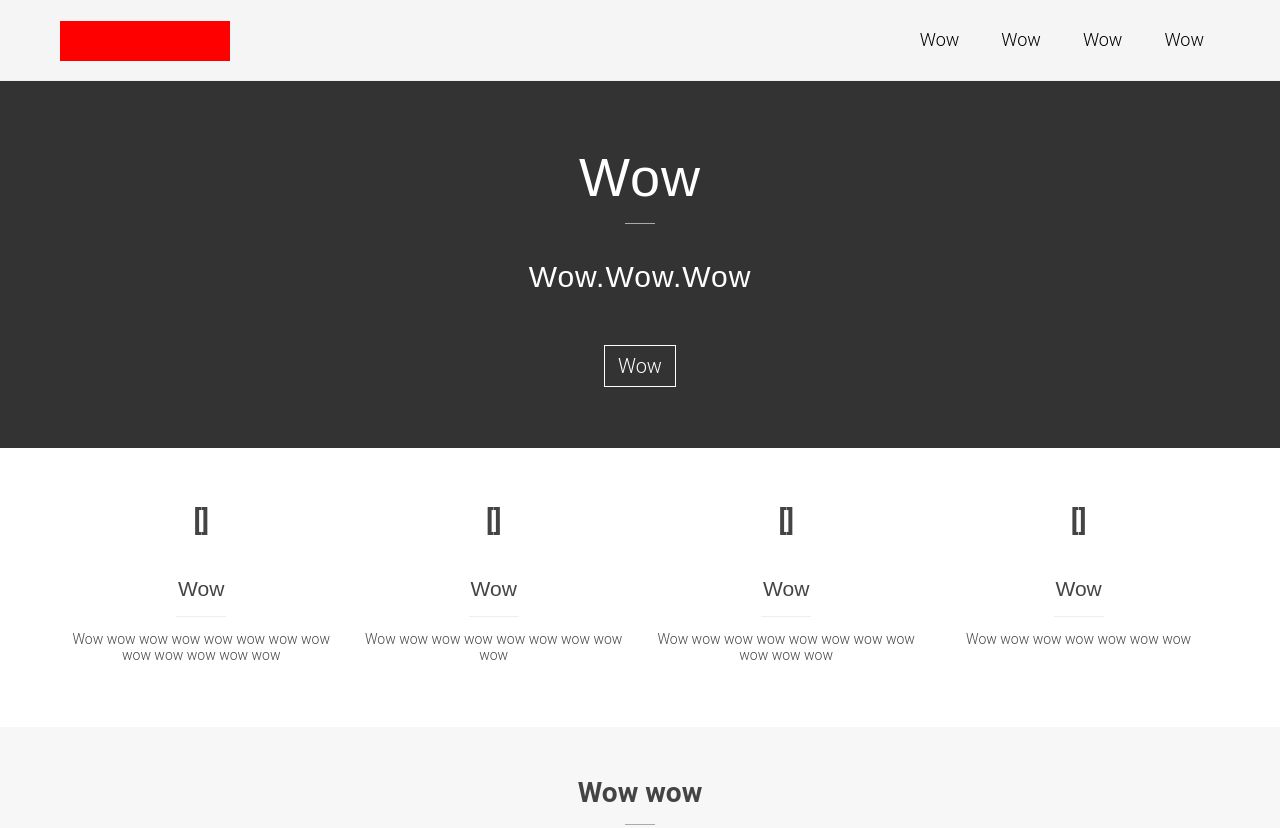
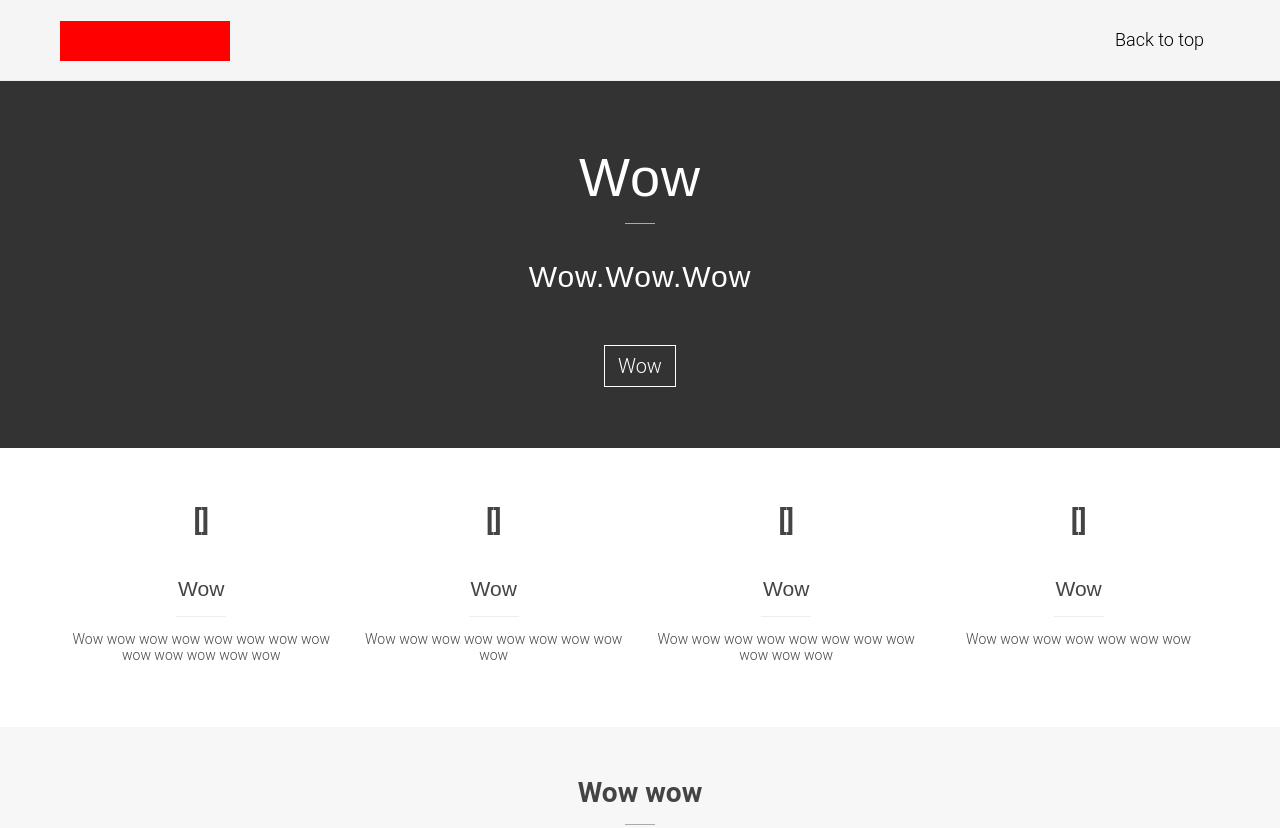
Before and after one commit to Zozzlerino/MultiGenreProject, a plain HTML site: page index.html in a window 1280 px wide. Shown: the top 828 px of the page. Drawn offline with Linux system fonts and the light colour scheme; a script that the page names is missing.

Commit message:
Update index.html

```diff
--- a/index.html
+++ b/index.html
@@ -9,10 +9,7 @@
       <div id="logo">
       </div>
       <ul class="nav">
-        <li><a href="#">Wow</a></li>
-        <li><a href="#">Wow</a></li>
-        <li><a href="#">Wow</a></li>
-        <li><a href="#">Wow</a></li>
+        <li><a href="#">Back to top</a></li>
       </ul>
     </div>
   </div>
```
